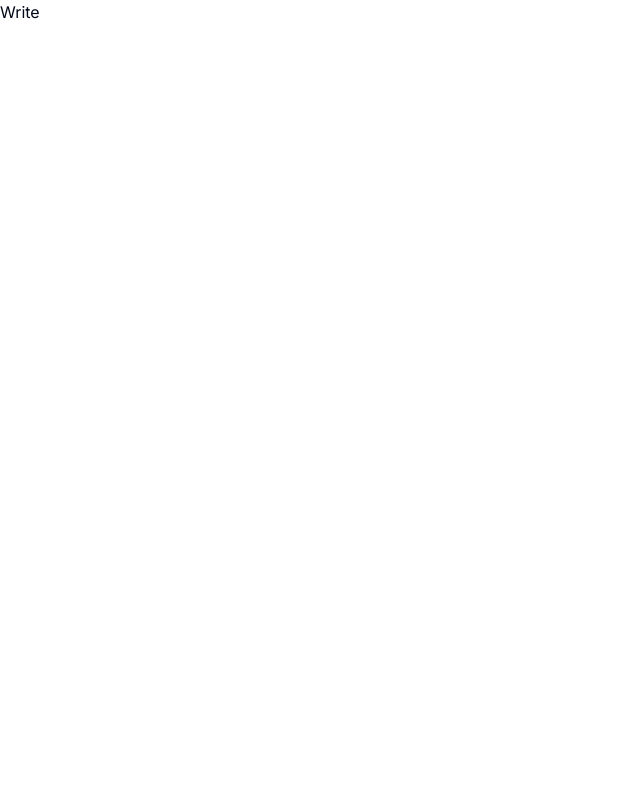
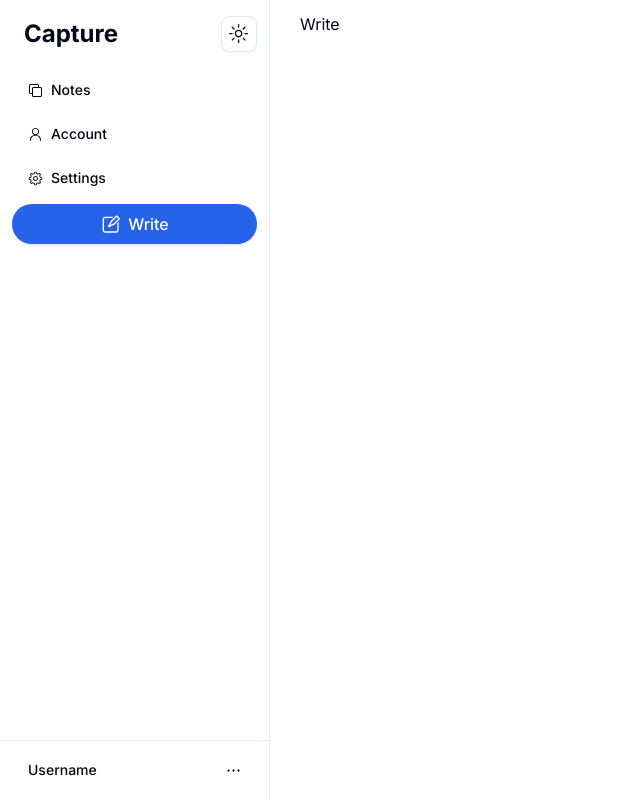
Before and after one commit to MuhammadKaifNazeer/Enine, a Next.js app: page /write in a window 1280 px wide. Shown: the whole page, without its empty margins (0-640 px from the left). Built offline with nearby package versions, Linux system fonts and the light colour scheme.

Commit message:
setuped main layout

```diff
--- a/src/app/account/page.jsx
+++ b/src/app/account/page.jsx
@@ -1,9 +1,17 @@
-import React from 'react'
+import MainLayout from "@/layouts/MainLayout";
 
 const Account = () => {
   return (
-    <div>Account</div>
-  )
+    <>
+      <h1>Account</h1>
+    </>
+  );
+};
+
+export default function App() {
+  return (
+    <MainLayout>
+      <Account />
+    </MainLayout>
+  );
 }
-
-export default Account
--- a/src/app/notes/page.jsx
+++ b/src/app/notes/page.jsx
@@ -1,9 +1,17 @@
-import React from 'react'
+import MainLayout from "@/layouts/MainLayout";
 
 const Notes = () => {
   return (
-    <div>Notes</div>
-  )
+    <>
+      <h1>Notes</h1>
+    </>
+  );
+};
+
+export default function App() {
+  return (
+    <MainLayout>
+      <Notes />
+    </MainLayout>
+  );
 }
-
-export default Notes
--- a/src/app/settings/page.jsx
+++ b/src/app/settings/page.jsx
@@ -1,9 +1,17 @@
-import React from 'react'
+import MainLayout from "@/layouts/MainLayout";
 
 const Settings = () => {
   return (
-    <div>Settings</div>
-  )
+    <>
+      <h1>Settings</h1>
+    </>
+  );
+};
+
+export default function App() {
+  return (
+    <MainLayout>
+      <Settings />
+    </MainLayout>
+  );
 }
-
-export default Settings
--- a/src/app/write/page.jsx
+++ b/src/app/write/page.jsx
@@ -1,9 +1,17 @@
-import React from 'react'
+import MainLayout from "@/layouts/MainLayout";
 
 const Write = () => {
   return (
-    <div>Write</div>
-  )
+    <>
+      <h1>Write</h1>
+    </>
+  );
+};
+
+export default function App() {
+  return (
+    <MainLayout>
+      <Write />
+    </MainLayout>
+  );
 }
-
-export default Write
--- a/src/components/Sidebar/Sidebar.jsx
+++ b/src/components/Sidebar/Sidebar.jsx
@@ -68,7 +68,7 @@
             </div>
             <div className="mt-5">
               <div className="flex flex-col gap-2 w-full">
-                <Link href={"/"}>
+                <Link href={"/notes"}>
                   <Button
                     variant={"ghost"}
                     className="w-full flex gap-2 justify-start items-center"
@@ -77,7 +77,7 @@
                     Notes
                   </Button>
                 </Link>
-                <Link href={"/"}>
+                <Link href={"/account"}>
                   <Button
                     variant={"ghost"}
                     className="w-full flex gap-2 justify-start items-center"
@@ -86,7 +86,7 @@
                     Account
                   </Button>
                 </Link>
-                <Link href={"/"}>
+                <Link href={"/settings"}>
                   <Button
                     variant={"ghost"}
                     className="w-full flex gap-2 justify-start items-center"
@@ -101,81 +101,6 @@
                     Write
                   </Button>
                 </Link>
-                {/* <h3 className="mx-3 mt-5 mb-2">Categories</h3> */}
-                {/* <div className="overflow-y-scroll h-[16rem]">
-                <Link href={"/"}>
-                  <Button
-                    variant={"ghost"}
-                    className="w-full flex gap-2 justify-start items-center"
-                  >
-                    <BookmarkIcon />
-                    Office tasks
-                  </Button>
-                </Link>
-                <Link href={"/"}>
-                  <Button
-                    variant={"ghost"}
-                    className="w-full flex gap-2 justify-start items-center"
-                  >
-                    <BookmarkIcon />
-                    Office tasks
-                  </Button>
-                </Link>
-                <Link href={"/"}>
-                  <Button
-                    variant={"ghost"}
-                    className="w-full flex gap-2 justify-start items-center"
-                  >
-                    <BookmarkIcon />
-                    Office tasks
-                  </Button>
-                </Link>
-                <Link href={"/"}>
-                  <Button
-                    variant={"ghost"}
-                    className="w-full flex gap-2 justify-start items-center"
-                  >
-                    <BookmarkIcon />
-                    Office tasks
-                  </Button>
-                </Link>
-                <Link href={"/"}>
-                  <Button
-                    variant={"ghost"}
-                    className="w-full flex gap-2 justify-start items-center"
-                  >
-                    <BookmarkIcon />
-                    Office tasks
-                  </Button>
-                </Link>
-                <Link href={"/"}>
-                  <Button
-                    variant={"ghost"}
-                    className="w-full flex gap-2 justify-start items-center"
-                  >
-                    <BookmarkIcon />
-                    Office tasks
-                  </Button>
-                </Link>
-                <Link href={"/"}>
-                  <Button
-                    variant={"ghost"}
-                    className="w-full flex gap-2 justify-start items-center"
-                  >
-                    <BookmarkIcon />
-                    Office tasks
-                  </Button>
-                </Link>
-                <Link href={"/"}>
-                  <Button
-                    variant={"ghost"}
-                    className="w-full flex gap-2 justify-start items-center"
-                  >
-                    <BookmarkIcon />
-                    Office tasks
-                  </Button>
-                </Link>
-              </div> */}
               </div>
               <div className="absolute left-0 bottom-3 w-full px-3">
                 <Separator className="absolute -top-3 left-0 w-full" />
```
